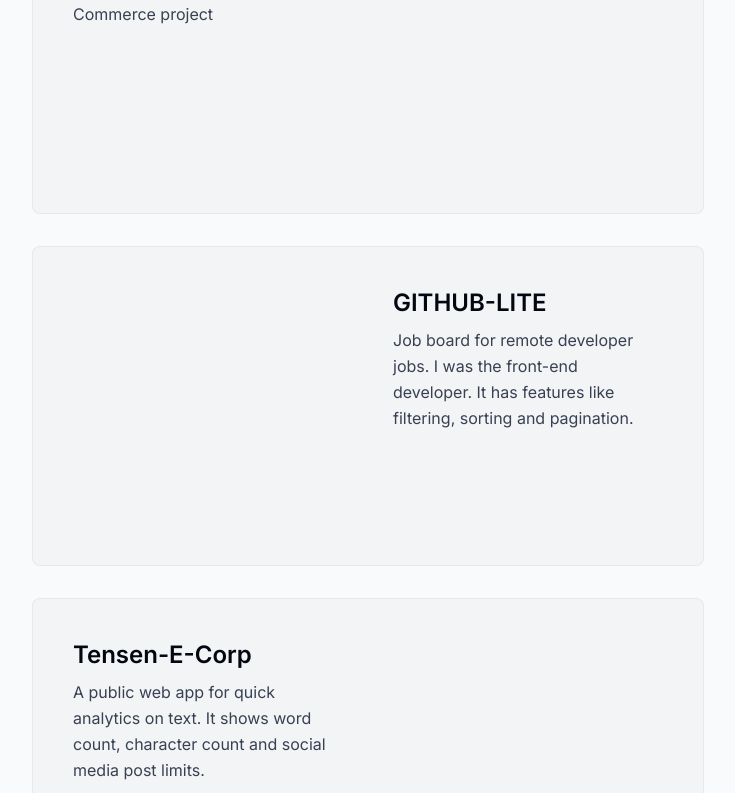
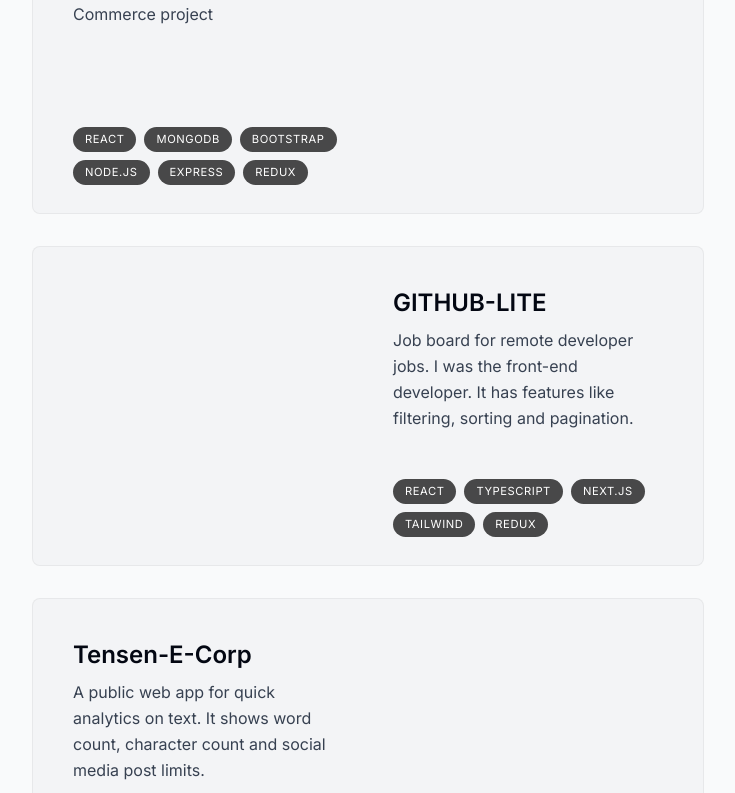
Before and after one commit to pranayharishchandra/portfolio-pranay, a Next.js app: page / in a window 1280 px wide. Shown: the part 1667-2460 px from the top of the page, without its empty margins (272-1007 px from the left). Built offline with nearby package versions, Linux system fonts and the light colour scheme.

Commit message:
Project Section - tags

```diff
--- a/components/project.tsx
+++ b/components/project.tsx
@@ -36,7 +36,16 @@ export default function Project({
           <p className="mt-2 leading-relaxed text-gray-700 dark:text-white/70">
             {description}
           </p>
-
+          <ul className="flex flex-wrap mt-4 gap-2 sm:mt-auto">
+            {tags.map((tag, index) => (
+              <li
+                className="bg-black/[0.7] px-3 py-1 text-[0.7rem] uppercase tracking-wider text-white rounded-full dark:text-white/70"
+                key={index}
+              >
+                {tag}
+              </li>
+            ))}
+          </ul>
         </div>
 
 
```
